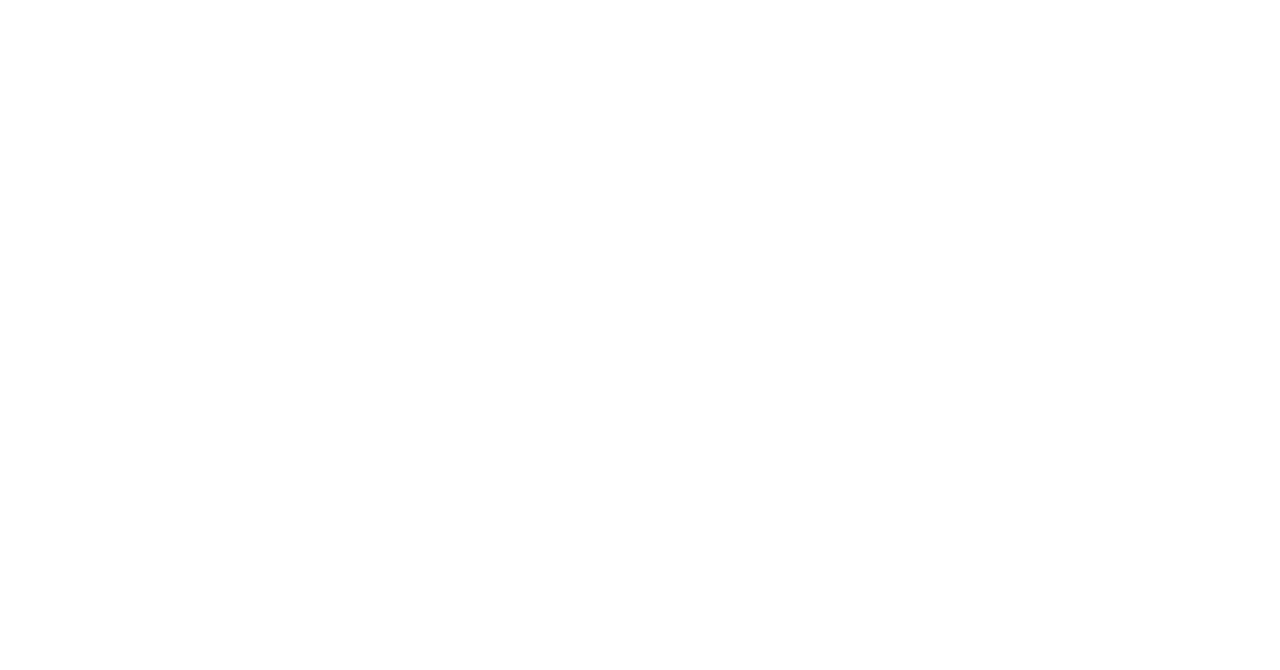
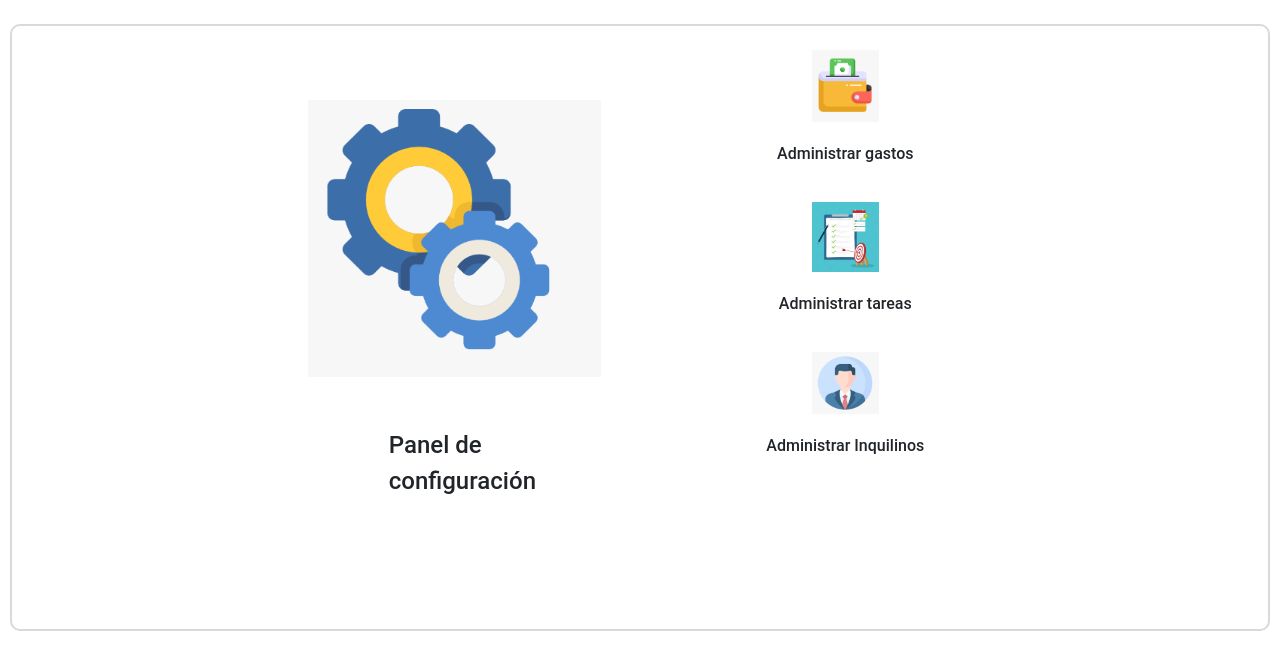
Before and after one commit to CamilaF1985/Final-frontend, a React app: page /administrar-panel in a window 1280 px wide. Before the commit this address had no page. Shown: the top 670 px of the page. Built offline with nearby package versions, Linux system fonts and the light colour scheme.

Commit message:
Panel de administración

```diff
--- a/src/routes/routes.jsx
+++ b/src/routes/routes.jsx
@@ -1,10 +1,11 @@
 // AppRoutes.jsx
 import React, { useEffect } from 'react';
-import { Routes, Route, Navigate, useNavigate } from 'react-router-dom'; // Importa useNavigate
+import { Routes, Route, Navigate, useNavigate } from 'react-router-dom';
 import App from '../App.jsx';
 import HomeAdministrador from '../views/HomeAdministrador.jsx';
 import HomeInquilino from '../views/HomeInquilino.jsx';
 import Perfil from '../components/Perfil.jsx';
+import PanelAdministracion from '../views/PanelAdministracion.jsx';
 
 const AppRoutes = () => {
   const navigate = useNavigate();
@@ -12,8 +13,15 @@ const AppRoutes = () => {
   useEffect(() => {
     const storedUserType = localStorage.getItem('userType');
     if (storedUserType) {
-      const homeRoute = `/home-${storedUserType.toLowerCase()}`;
-      navigate(homeRoute, { replace: true });
+      if (storedUserType.toLowerCase() === 'administrador') {
+        if (window.location.pathname.includes('/administrar-panel')) {
+          // Si el usuario está en una subruta de /administrar-panel, deja que se quede ahí.
+          return;
+        }
+        navigate(`/home-${storedUserType.toLowerCase()}`, { replace: true });
+      } else {
+        navigate(`/home-${storedUserType.toLowerCase()}`, { replace: true });
+      }
     }
   }, [navigate]);
 
@@ -27,6 +35,8 @@ const AppRoutes = () => {
       <Route path="/home-inquilino" element={<HomeInquilino />} />
       <Route path="/perfil" element={<Perfil />} />
 
+      <Route path="/administrar-panel" element={<PanelAdministracion />} />
+
       <Route path="/logout" element={<Navigate to="/" replace={true} state={{ from: '/' }} />} />
       <Route path="/registro" element={<App showModal={true} registroModal={true} />} />
     </Routes>
--- a/src/views/HomeAdministrador.jsx
+++ b/src/views/HomeAdministrador.jsx
@@ -1,6 +1,6 @@
 import React from 'react';
 import { useSelector, useDispatch } from 'react-redux';
-import { useNavigate } from 'react-router-dom';
+import { Link, useNavigate } from 'react-router-dom'; // Agrega Link
 import { setModalState, openModal } from '../flux/actions';
 import logo from '../assets/img/logo.png';
 import perfilImage from '../assets/img/perfil.png';
@@ -9,7 +9,6 @@ import tareasImage from '../assets/img/tareas.png';
 import configuracionImage from '../assets/img/configuracion.png';
 import Perfil from '../components/Perfil.jsx';
 
-// HomeAdministrador.jsx
 const HomeAdministrador = () => {
   const { user, modalIsOpen } = useSelector((state) => state);
   const username = user.username;
@@ -18,12 +17,15 @@ const HomeAdministrador = () => {
 
   const handleOpenPerfilModal = () => {
     dispatch(openModal());
-    // Redirige a la ruta del perfil cuando se abre el modal
     navigate('/perfil');
   };
 
   const handleCloseModal = () => {
     dispatch(setModalState(false));
+  };
+
+  const handleNavigateToAdminPanel = () => {
+    navigate('/administrar-panel');
   };
 
   return (
@@ -65,12 +67,12 @@ const HomeAdministrador = () => {
             <p className="texto-debajo-imagen">Tareas pendientes</p>
           </div>
 
-          {/* Icono "Administración" */}
-          <div className="col-6 col-md-4 mb-md-3">
+          {/* Icono "Administración" sin Link */}
+          <div className="col-6 col-md-4 mb-md-3" onClick={handleNavigateToAdminPanel} style={{ cursor: 'pointer' }}>
             <div className="contenedor-imagen contenedor-imagen-debajo">
               <img src={configuracionImage} alt="Administración" className="img-fluid icono-administracion" />
+              <p className="texto-debajo-imagen">Administración</p>
             </div>
-            <p className="texto-debajo-imagen">Administración</p>
           </div>
         </div>
       </div>
--- /dev/null
+++ b/src/views/PanelAdministracion.jsx
@@ -0,0 +1,50 @@
+import React from 'react';
+import logo from '../assets/img/configuracion.png';
+import gastosImage from '../assets/img/administracion-gastos.png';
+import tareasImage from '../assets/img/administracion-tareas.png';
+import perfilImage from '../assets/img/perfil.png';
+
+const PanelAdministracion = () => {
+  return (
+    <div className="contenedor mt-4 mb-4 p-4">
+      <div className="row">
+        {/* Logo */}
+        <div className="col-12 col-md-4 d-flex flex-column align-items-center">
+          <img src={logo} alt="Panel de configuración" className="contenedor-logo img-fluid img-logo" />
+          <div className="d-md-flex flex-column align-items-center ms-md-3">
+            <p className="bienvenido-texto">Panel de configuración</p>
+          </div>
+        </div>
+
+        {/* Iconos de administración */}
+        <div className="col-12 col-md-8 text-center fila-imagen-personalizada d-flex flex-wrap">
+          {/* Icono "Administrar gastos" */}
+          <div className="col-6 col-md-4 mb-md-3" style={{ cursor: 'pointer' }}>
+            <div className="contenedor-imagen contenedor-imagen-debajo">
+              <img src={gastosImage} alt="Administrar gastos" className="img-fluid" />
+            </div>
+            <p className="texto-debajo-imagen">Administrar gastos</p>
+          </div>
+
+          {/* Icono "Administrar tareas" */}
+          <div className="col-6 col-md-4 mb-md-3" style={{ cursor: 'pointer' }}>
+            <div className="contenedor-imagen contenedor-imagen-debajo">
+              <img src={tareasImage} alt="Administrar tareas" className="img-fluid" />
+            </div>
+            <p className="texto-debajo-imagen">Administrar tareas</p>
+          </div>
+
+          {/* Icono "Administrar inquilinos" */}
+          <div className="col-6 col-md-4 mb-md-3" style={{ cursor: 'pointer' }}>
+            <div className="contenedor-imagen contenedor-imagen-debajo">
+              <img src={perfilImage} alt="Administrar Inquilinos" className="img-fluid" />
+            </div>
+            <p className="texto-debajo-imagen">Administrar Inquilinos</p>
+          </div>
+        </div>
+      </div>
+    </div>
+  );
+};
+
+export default PanelAdministracion;
```
